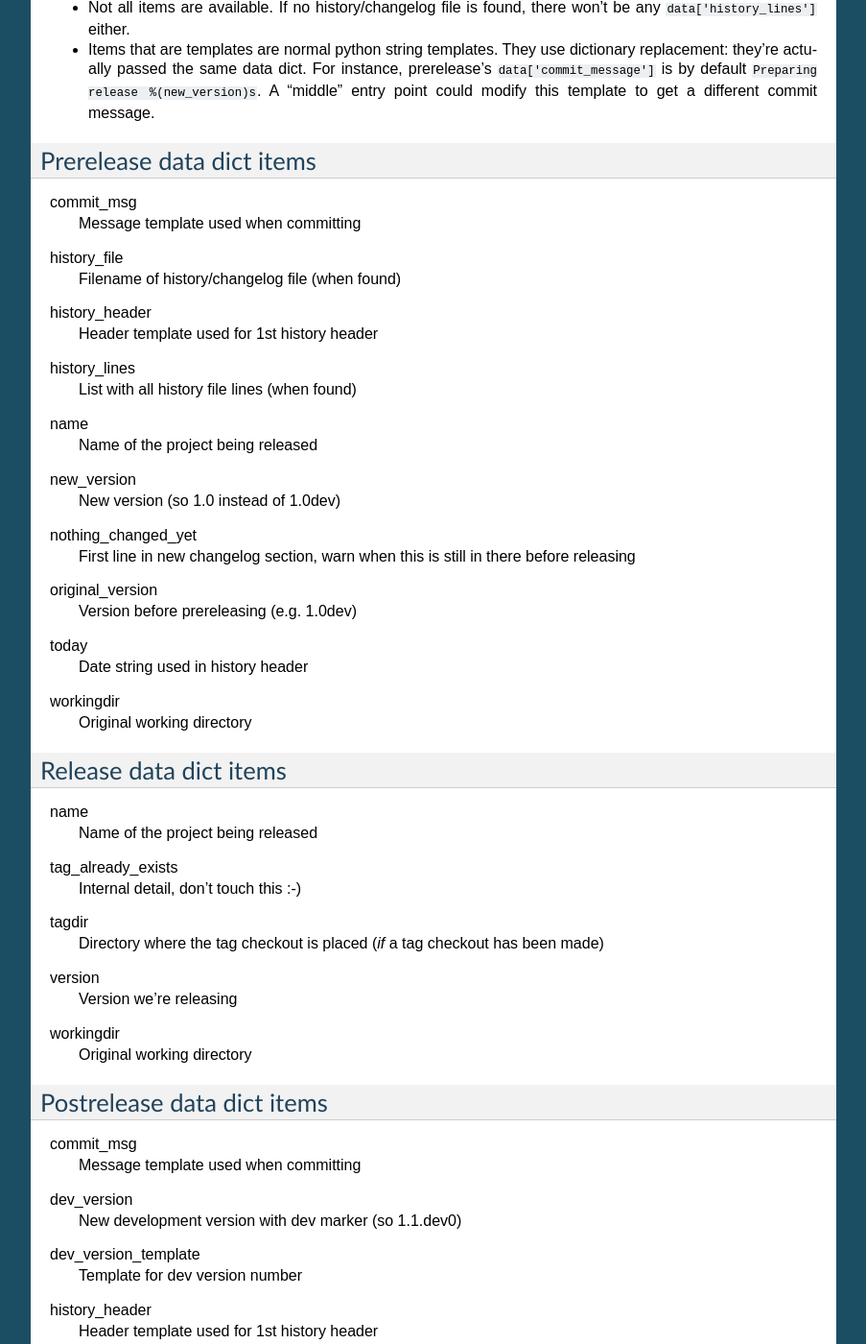
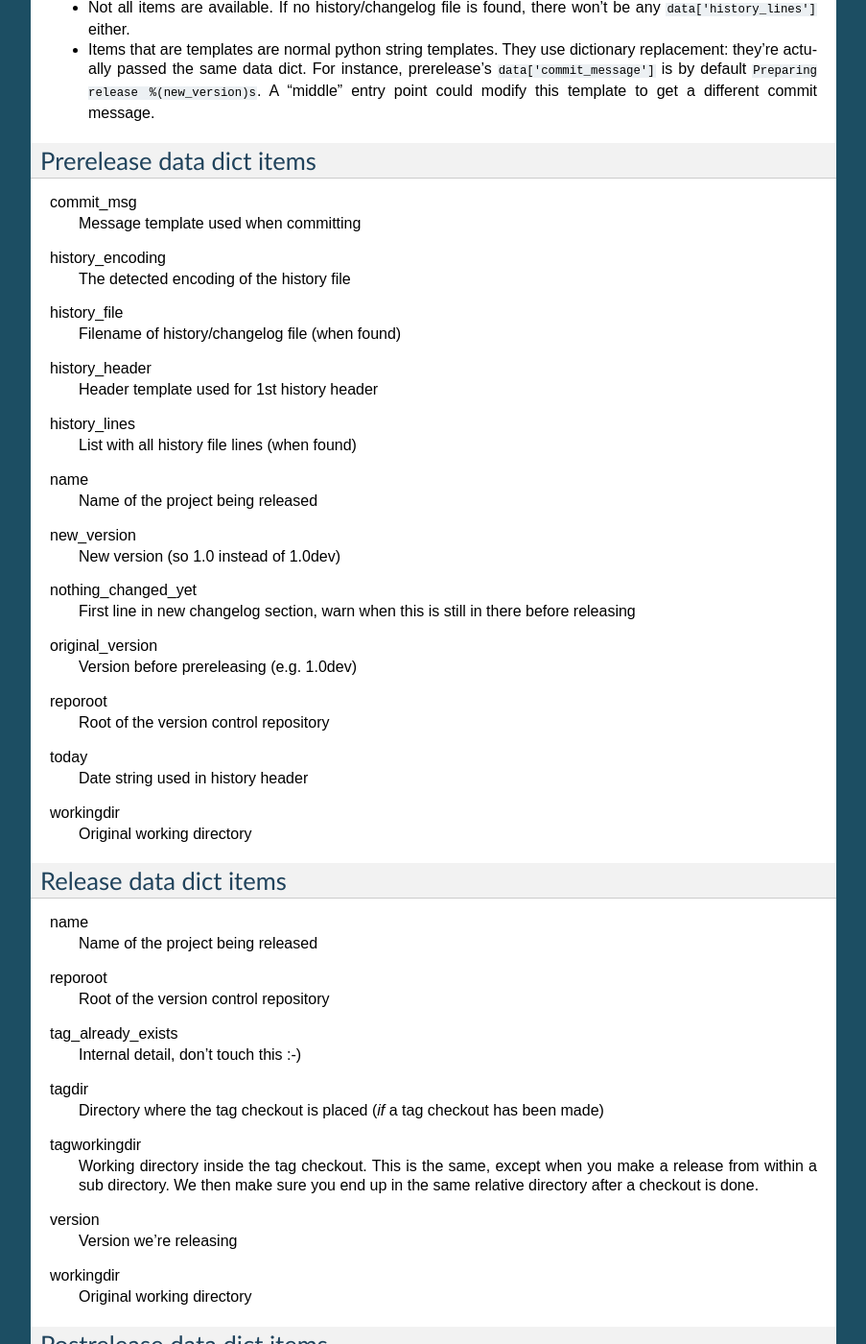
Before and after one commit to zestsoftware/zest.releaser, a Sphinx documentation site: the page built from doc/source/entrypoints.rst, in a window 1280 px wide and 1400 px high, scrolled down 1362 px. Shown: the whole window at 96% size, without its empty margins (198-1101 px from the left). Built offline with Sphinx 7.4.7, drawn with Linux system fonts in a browser that asks for light colours; some of the changed text lies outside the part shown.

Commit message:
Wrote entry point documentation.

```diff
--- a/doc/source/entrypoints.rst
+++ b/doc/source/entrypoints.rst
@@ -103,6 +103,9 @@ Prerelease data dict items
 commit_msg
     Message template used when committing
 
+history_encoding
+    The detected encoding of the history file
+
 history_file
     Filename of history/changelog file (when found)
 
@@ -124,6 +127,9 @@ nothing_changed_yet
 original_version
     Version before prereleasing (e.g. 1.0dev)
 
+reporoot
+    Root of the version control repository
+
 today
     Date string used in history header
 
@@ -136,12 +142,21 @@ Release data dict items
 name
     Name of the project being released
 
+reporoot
+    Root of the version control repository
+
 tag_already_exists
     Internal detail, don't touch this :-)
 
 tagdir
     Directory where the tag checkout is placed (*if* a tag
     checkout has been made)
+
+tagworkingdir
+    Working directory inside the tag checkout. This is
+    the same, except when you make a release from within a sub directory.
+    We then make sure you end up in the same relative directory after a
+    checkout is done.
 
 version
     Version we're releasing
@@ -173,5 +188,8 @@ new_version
 nothing_changed_yet
     First line in new changelog section
 
+reporoot
+    Root of the version control repository
+
 workingdir
     Original working directory
```
